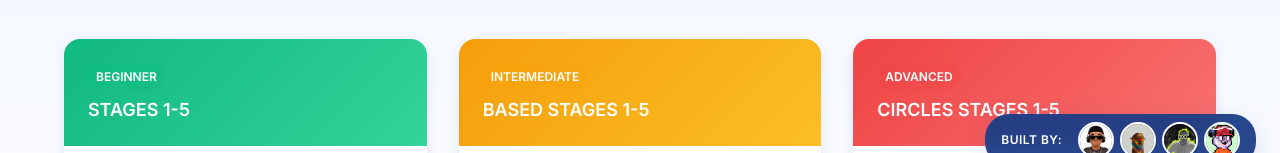
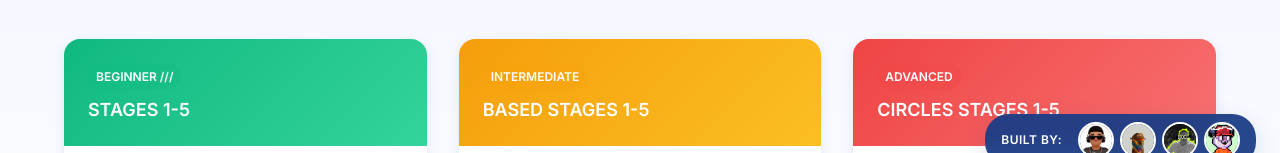
Before and after one commit to Nailuy/inco-learn, a React (Vite) app: page / in a window 1280 px wide. Shown: the part 610-763 px from the top of the page. Built offline with nearby package versions, Linux system fonts and the light colour scheme.

Commit message:
Fix typo in Beginner course level label

```diff
--- a/src/pages/HomePage.tsx
+++ b/src/pages/HomePage.tsx
@@ -64,7 +64,7 @@ function HomePage() {
                     {/* Beginner */}
                     <div className="course-card">
                         <div className="course-header" style={{ background: 'linear-gradient(135deg, #10b981 0%, #34d399 100%)' }}>
-                            <span className="course-level beginner">Beginner</span>
+                            <span className="course-level beginner">Beginner ///</span>
                             <h3 className="course-title">STAGES 1-5</h3>
                         </div>
                         <div className="course-body">
```
